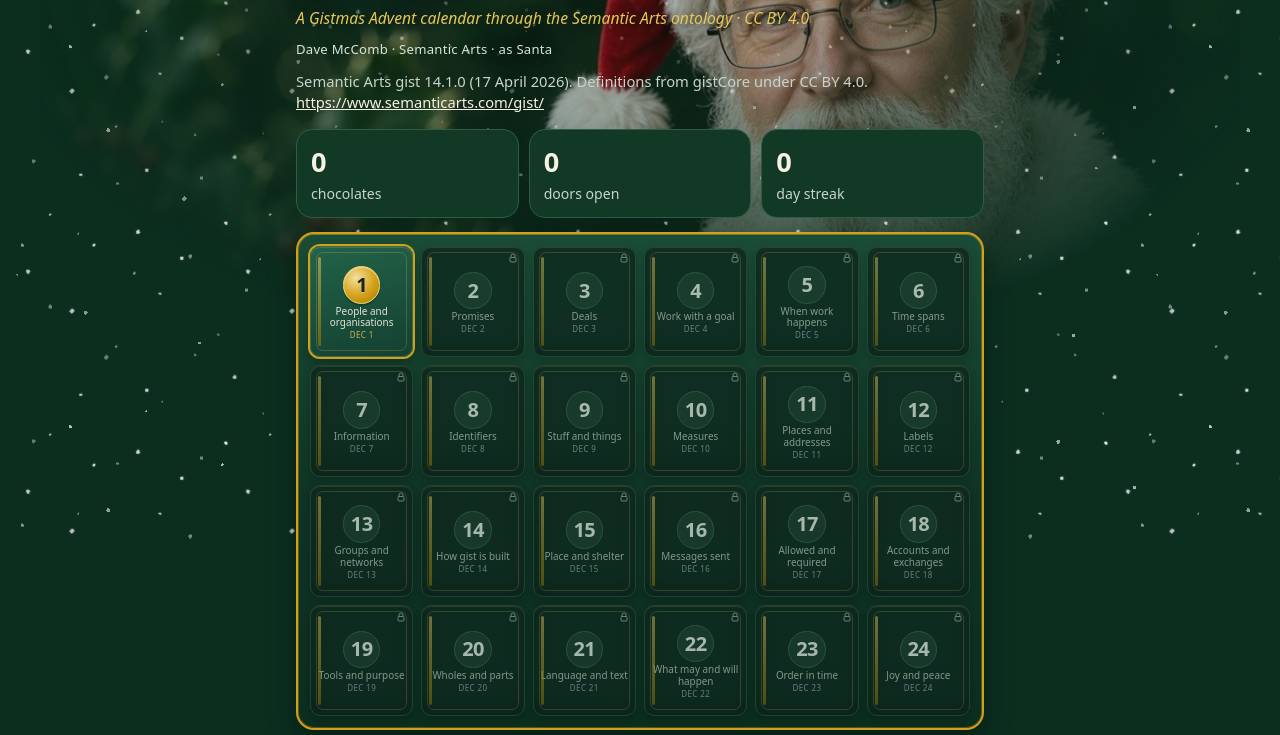
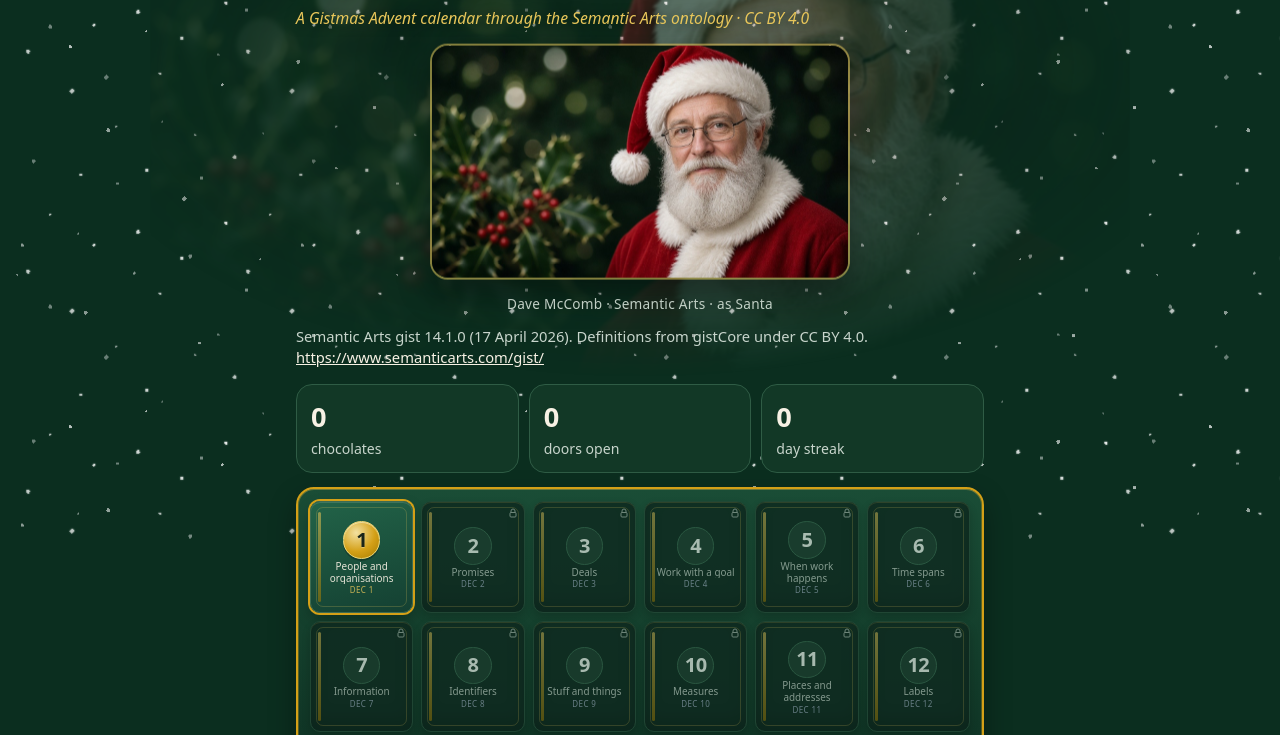
Before and after one commit to graphcentric/gist-tutor, a plain HTML site: page index.html in a window 1280 px wide. Shown: the part 253-988 px from the top of the page. Drawn offline with Linux system fonts and the light colour scheme.

Commit message:
Show Dave Santa portrait clearly on the Gistmas home page.

```diff
--- a/app.js
+++ b/app.js
@@ -493,7 +493,10 @@
     var backdrop = '<div class="santa-backdrop" aria-hidden="true">' +
       '<img src="assets/dave-santa-bg.jpg" width="1920" height="1080" alt="">' +
       '</div>';
-    var credit = '<p class="santa-credit">Dave McComb · Semantic Arts · as Santa</p>';
+    var santa = '<figure class="dave-santa">' +
+      '<img src="assets/dave-santa-bg.jpg" width="640" height="360" alt="Dave McComb as Santa Claus (festive illustration)">' +
+      '<figcaption>Dave McComb · Semantic Arts · as Santa</figcaption>' +
+      '</figure>';
 
     return snowMarkup() +
       '<div class="home-stage">' +
@@ -504,7 +507,7 @@
       '<h1 class="home-greeting">' + esc(heading) + '</h1>' +
       '<p class="sub home-lead">' + esc(lead) + '</p>' +
       '<p class="season-line">A Gistmas Advent calendar through the Semantic Arts ontology · CC BY 4.0</p>' +
-      credit +
+      santa +
       (course.sourceNote ? '<p class="source">' + richText(course.sourceNote) + '</p>' : '') +
       '</header>' +
       '<section class="stats" aria-label="Progress">' +
--- a/styles.css
+++ b/styles.css
@@ -1082,24 +1082,27 @@ html.christmas .home-holly::after {
 }
 
 .dave-santa {
-  margin: 12px 0 4px;
+  margin: 14px 0 8px;
   text-align: center;
 }
 
 .dave-santa img {
   display: inline-block;
-  max-width: min(160px, 42vw);
+  max-width: min(420px, 94vw);
   width: 100%;
   height: auto;
-  border-radius: 14px;
+  aspect-ratio: 16 / 9;
   object-fit: cover;
-  box-shadow: 0 8px 18px rgba(0, 0, 0, 0.32);
+  object-position: center 18%;
+  border-radius: 18px;
+  border: 2px solid rgba(232, 198, 90, 0.55);
+  box-shadow: 0 14px 32px rgba(0, 0, 0, 0.4);
 }
 
 .dave-santa figcaption {
   margin-top: 8px;
-  font-size: 0.82rem;
-  color: #c8d5cc;
+  font-size: 0.85rem;
+  color: #d7e6db;
   letter-spacing: 0.02em;
 }
 
@@ -1113,16 +1116,16 @@ html.christmas .home-holly::after {
   position: absolute;
   z-index: 0;
   left: 50%;
-  top: -2%;
-  width: min(180%, 1200px);
-  height: min(92vh, 900px);
+  top: 8%;
+  width: min(160%, 980px);
+  height: min(70vh, 620px);
   transform: translateX(-50%);
   pointer-events: none;
   overflow: hidden;
-  opacity: 0.72;
-  filter: blur(0.2px) saturate(1.05);
-  -webkit-mask-image: radial-gradient(ellipse 78% 72% at 58% 40%, #000 35%, rgba(0, 0, 0, 0.7) 58%, transparent 82%);
-  mask-image: radial-gradient(ellipse 70% 65% at 50% 32%, #000 18%, rgba(0, 0, 0, 0.55) 48%, transparent 78%);
+  opacity: 0.35;
+  filter: blur(0.8px) saturate(1.05);
+  -webkit-mask-image: radial-gradient(ellipse 75% 70% at 50% 35%, #000 25%, rgba(0, 0, 0, 0.45) 55%, transparent 80%);
+  mask-image: radial-gradient(ellipse 75% 70% at 50% 35%, #000 25%, rgba(0, 0, 0, 0.45) 55%, transparent 80%);
 }
 
 .santa-backdrop img {
```
